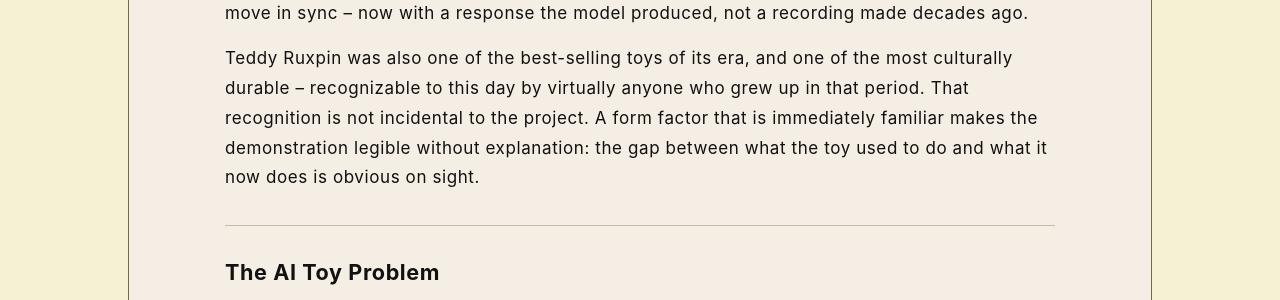
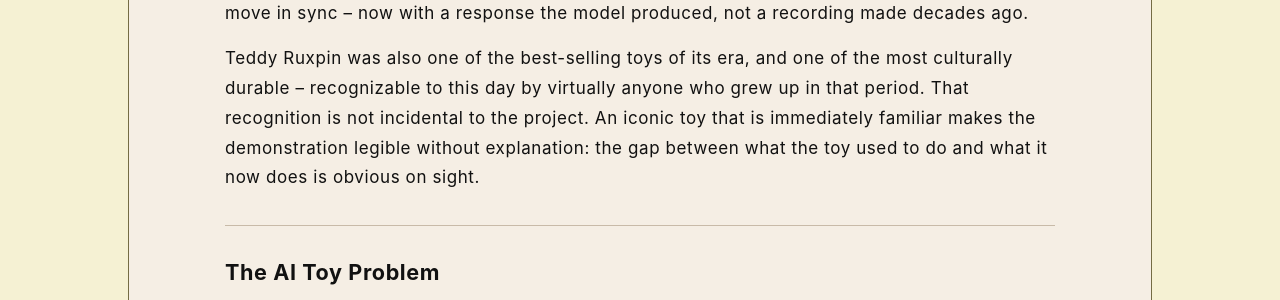
Before and after one commit to rojaslen/AISF-WEB, a Jekyll site: the page built from apx05.md, in a window 1280 px wide and 900 px high, scrolled down 383 px. Shown: the part 212-512 px from the top of the window. Built offline with Jekyll 4.4.1, drawn with Linux system fonts in a browser that asks for light colours; some web fonts are replaced.

Commit message:
Update apx05.md

```diff
--- a/apx05.md
+++ b/apx05.md
@@ -19,7 +19,7 @@
 
 Forty years later, the same chassis can do something it never could before. A language model replaces the cassette, listens to what the child actually says, and generates a response. The toy's animatronic hardware stays intact; what changes is what drives it. The eyes and mouth still move in sync -- now with a response the model produced, not a recording made decades ago.
 
-Teddy Ruxpin was also one of the best-selling toys of its era, and one of the most culturally durable -- recognizable to this day by virtually anyone who grew up in that period. That recognition is not incidental to the project. A form factor that is immediately familiar makes the demonstration legible without explanation: the gap between what the toy used to do and what it now does is obvious on sight.
+Teddy Ruxpin was also one of the best-selling toys of its era, and one of the most culturally durable -- recognizable to this day by virtually anyone who grew up in that period. That recognition is not incidental to the project. An iconic toy that is immediately familiar makes the demonstration legible without explanation: the gap between what the toy used to do and what it now does is obvious on sight.
 
 ---
 
```
